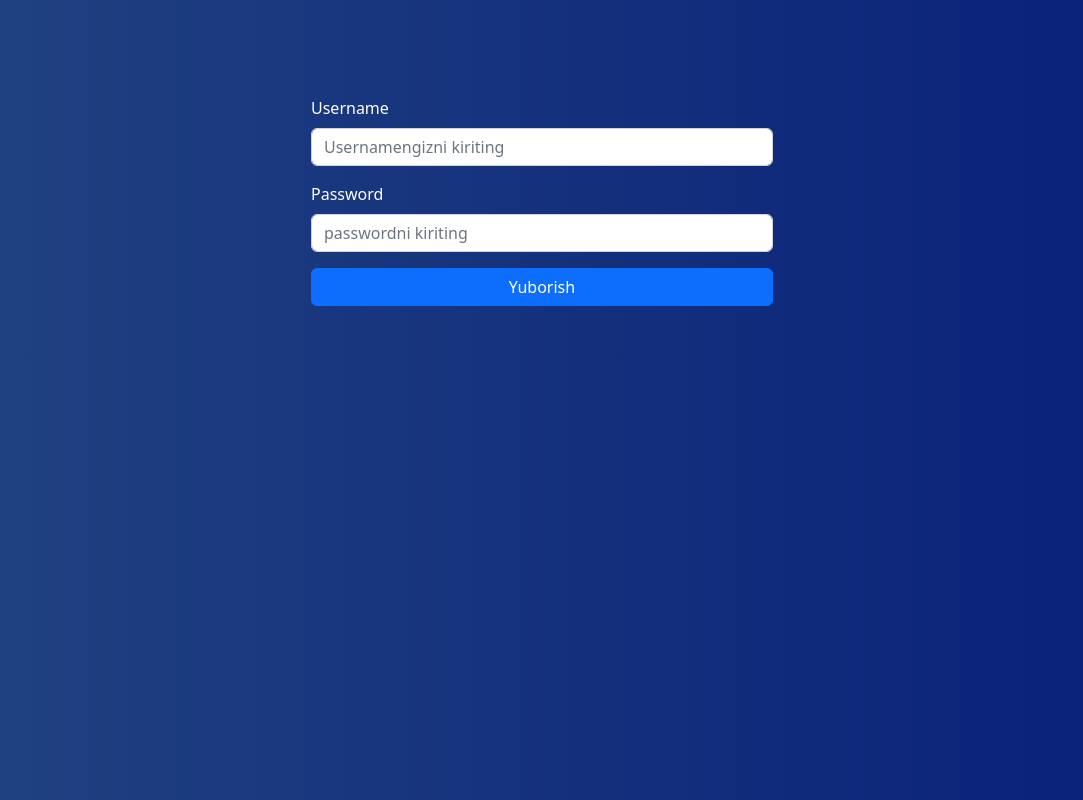
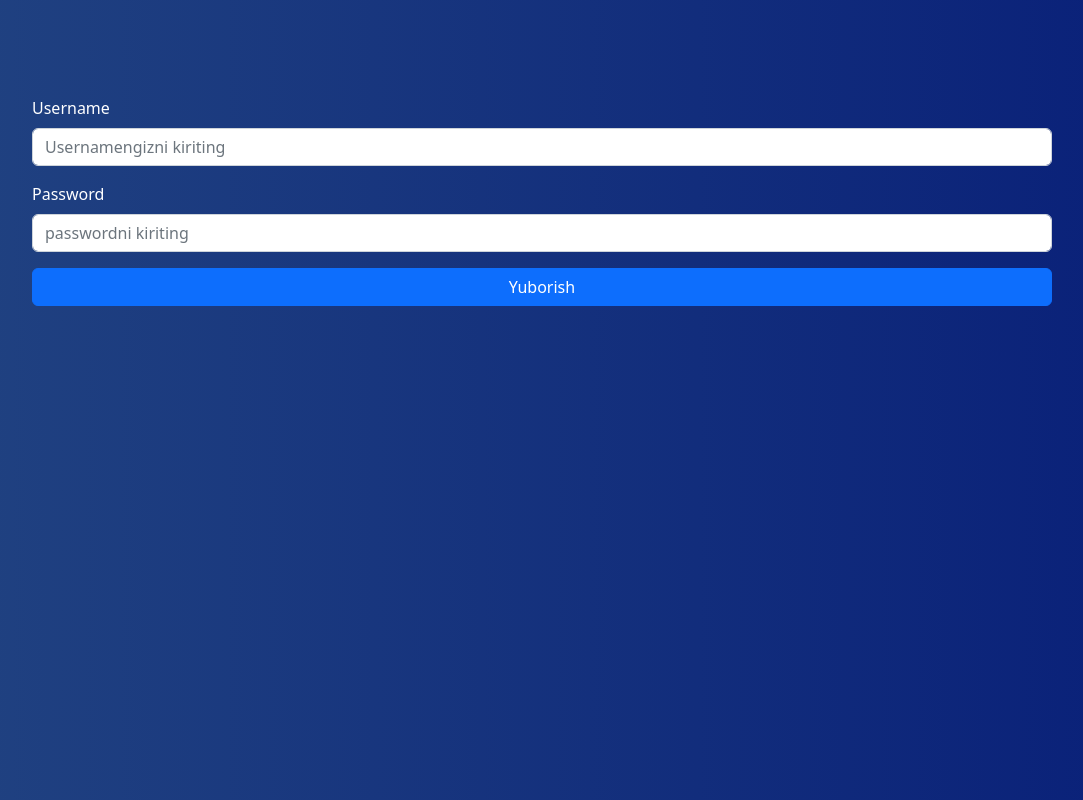
Before and after one commit to fatkhullayevS/Notes-app, a plain HTML site: page index.html in a window 1280 px wide. Shown: the whole page, without its empty margins (98-1181 px from the left). Drawn offline with nearby package versions, Linux system fonts and the light colour scheme.

Commit message:
init: update

```diff
--- a/index.html
+++ b/index.html
@@ -13,7 +13,7 @@
 
 <body>
     <div class="container">
-        <form class="w-50 mx-auto p-5 mt-5 form">
+        <form class=" mx-auto p-5 mt-5 form">
             <div class="mb-3">
                 <label for="exampleInputEmail1" class="form-label text-white">Username</label>
                 <input type="text" class="form-control login-input" id="exampleInputEmail1" aria-describedby="emailHelp"
```
